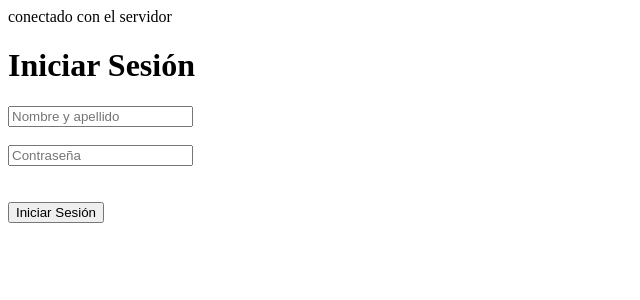
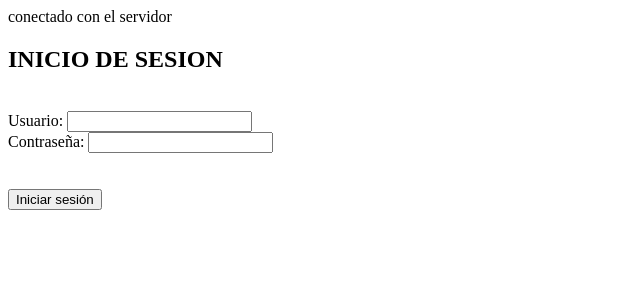
Before and after one commit to ainaorozcogonzalez/DAW2---PR01---RICK-DECKARD, a PHP site: page / in a window 1280 px wide. Shown: the top 300 px of the page, without its empty margins (0-640 px from the left). Run offline with PHP 8.4, Linux system fonts and the light colour scheme.

Commit message:
nuevo index

```diff
--- a/index.php
+++ b/index.php
@@ -1,12 +1,20 @@
+
+
 <!DOCTYPE html>
 <html lang="en">
+
 <head>
     <meta charset="UTF-8">
+    <meta http-equiv="X-UA-Compatible" content="IE=edge">
     <meta name="viewport" content="width=device-width, initial-scale=1.0">
+    <title>Login</title>
     <script src="validaciones.js"></script>
-    <title>Index</title>
+
 </head>
+
+
 <body>
+
 
 <?php
 session_start();
@@ -26,7 +34,7 @@ $errorUsuario = $errorContrasena = "";
 if ($_SERVER["REQUEST_METHOD"] == "POST") {
     // Sanitizar las entradas
     $usuario = htmlspecialchars(mysqli_real_escape_string($con, $_POST['usuario']));
-    $contrasena = trim(htmlspecialchars(mysqli_real_escape_string($con, $_POST['contrasena']))); // Uso de trim
+    $contrasena = trim(htmlspecialchars(mysqli_real_escape_string($con, $_POST['contraseña']))); // Uso de trim
 
     // Validación de campos vacíos
     if (empty($usuario)) {
@@ -36,53 +44,34 @@ if ($_SERVER["REQUEST_METHOD"] == "POST") {
         $errorContrasena = "Debes ingresar una contraseña";
     }
 
-    // Si no hay errores, procedemos a validar contra la base de datos
-    if (empty($errorUsuario) && empty($errorContrasena)) {
-        // Ejecutar la consulta para obtener el usuario, contraseña encriptada y rol
-        $consulta = "SELECT id_usuario, contraseña, tipo_usuario FROM usuarios WHERE nombre_completo = '$usuario'";
-        $resultado = mysqli_query($con, $consulta);
+}
+    ?>
 
-        // Comprobamos si el usuario existe
-        if (mysqli_num_rows($resultado) > 0) {
-            $fila = mysqli_fetch_assoc($resultado);
+    <div class="flex" id="oscuro">
+        <div class="container">
+            <h2 class="flex" id="titulo">INICIO DE SESION</h2>
+            <br>
 
+            <form action="" method="POST">
+                <div class="inputs">
+                    <label for="nombre">Usuario:</label>
+                    <input type="text" class="form-control" id="nombre" name="nombre" value="<?php if(isset($_GET['nombre'])) {echo $_GET['nombre'];} ?>">
+                    <span id="error-nombre" style="color: red;"></span>
+                    <?php if (isset($_GET['usernameVacio'])) {echo "<br><br><p style='color: red;'>Falta tu nombre</p>"; } ?>
+                </div>
+                <div class="inputs">
+                    <label for="password">Contraseña:</label>
+                    <input type="password" class="form-control" id="contraseña" name="contrasena">
+                    <span id="error-contraseña" style="color: red;"></span>
+                    <?php if (isset($_GET['contrasenaVacio'])) {echo "<br><br><p style='color: red;'>Escribe tu contraseña</p>"; } ?>
+                    <?php if (isset($_GET['contrasenaMal']) || isset($_GET['usernameMal'])) {echo "<br><br><p style='color: red;'>Usuario o contraseña incorrecta</p>"; } ?>
+                </div>
+                <br>
+                <br>
+                <button type="submit" name="login" value="login" class="boton">Iniciar sesión</button>
+            </form>
+        </div>
+    </div>
+</body>
 
-
-            // Verificar la contraseña encriptada
-            if (password_verify($contrasena, $fila['contraseña'])) {
-                $_SESSION['id_usuario'] = $fila['id_usuario'];
-
-                if ($fila['tipo_usuario'] === 'camarero') {
-                    header("Location: camarero.php");
-                } elseif ($fila['tipo_usuario'] === 'manager') {
-                    header("Location: manager.php");
-                } else {
-                    header("Location: inicio.php"); // Página predeterminada
-                }
-                exit();
-            } else {
-                $errorContrasena = "La contraseña es incorrecta.";
-            }
-        } else {
-            $errorUsuario = "El usuario no existe.";
-        }
-    }
-}
-
-?>
-
-<h1>Iniciar Sesión</h1>
-<form method="POST" action="index.php">
-    <input type="text" name="usuario" id="nombre" placeholder="Nombre y apellido" value="<?php echo $usuario; ?>">
-    <br>
-    <span id="error-nombre" style="color: red;"><?php echo $errorUsuario; ?></span>
-    <br>
-    <input type="password" name="contrasena" id="contrasena" placeholder="Contraseña">
-    <br>
-    <span id="error-contrasena" style="color: red;"><?php echo $errorContrasena; ?></span>
-    <br><br>
-    <input type="submit" name="iniciar_sesion" value="Iniciar Sesión">
-</form>
-
-</body>
 </html>
```
